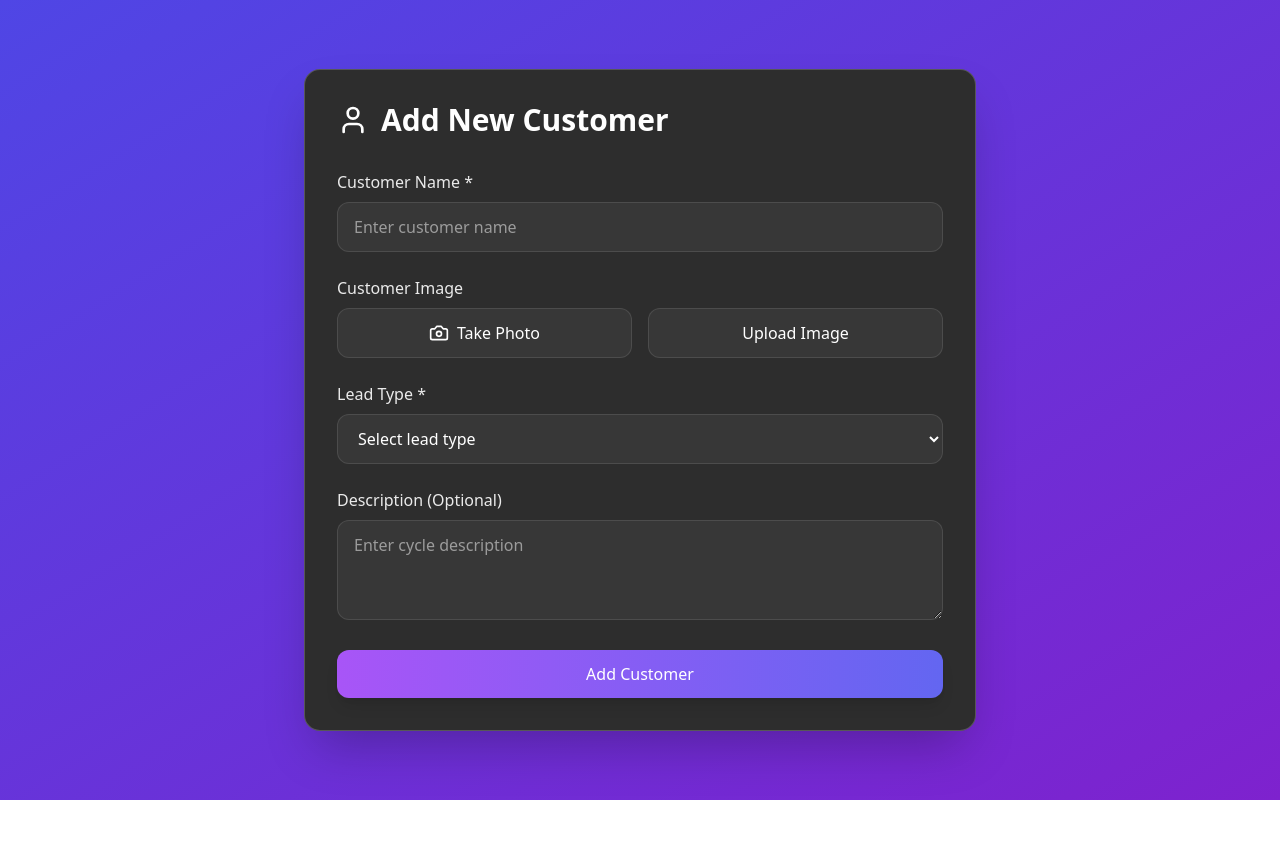
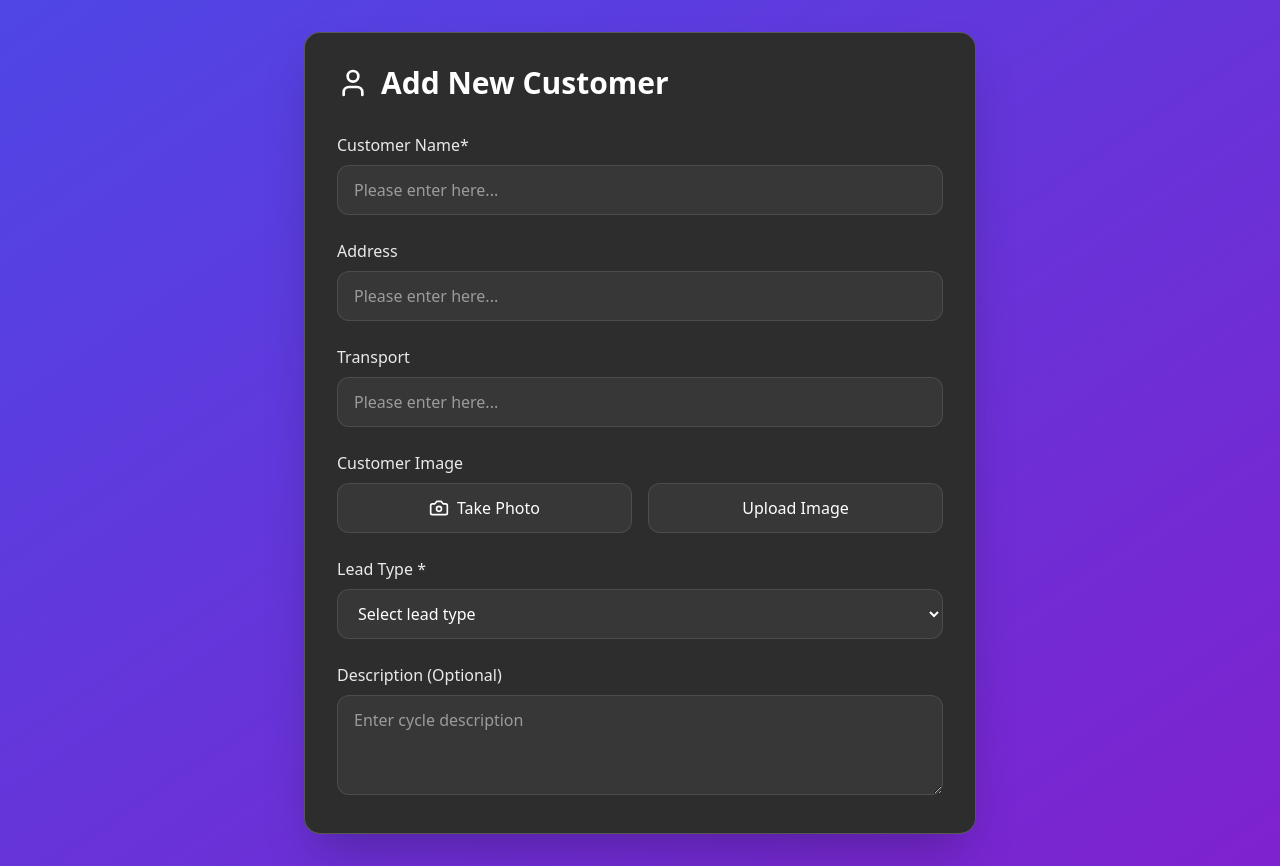
Before and after one commit to ashishume/cycle-exhibition, a React (Vite) app in the folder demo-cycle/: page /customer-form in a window 1280 px wide. Before the commit the page ends 800 px from the top, so only its background shows below. Built offline with nearby package versions, Linux system fonts and the light colour scheme.

Commit message:
feat: updates

```diff
--- /dev/null
+++ b/demo-cycle/src/Pages/Components/InputField.tsx
@@ -0,0 +1,43 @@
+import { AlertCircle } from "lucide-react";
+
+const InputField = ({
+  formData,
+  handleInputChange,
+  handleBlur,
+  touched,
+  errors,
+  label,
+  fieldKey,
+}: any) => {
+  return (
+    <div className="space-y-6">
+      <div className="space-y-2">
+        <label className="block text-white/90 font-medium">{label}</label>
+        <input
+          type="text"
+          name={fieldKey}
+          value={formData[fieldKey]}
+          onChange={handleInputChange}
+          onBlur={() => handleBlur(fieldKey)}
+          className={`w-full px-4 py-3 rounded-xl bg-white/5 border
+                ${
+                  touched[fieldKey] && errors[fieldKey]
+                    ? "border-red-400"
+                    : "border-white/10"
+                }
+                focus:border-white/30 focus:outline-none focus:ring-2 focus:ring-white/20
+                text-white placeholder-white/50 transition-all duration-300`}
+          placeholder={`Please enter here...`}
+        />
+        {touched[fieldKey] && errors[fieldKey] && (
+          <div className="flex items-center gap-1 text-red-400 text-sm">
+            <AlertCircle className="w-4 h-4" />
+            {errors[fieldKey]}
+          </div>
+        )}
+      </div>
+    </div>
+  );
+};
+
+export default InputField;
--- a/demo-cycle/src/Pages/CustomerForm.tsx
+++ b/demo-cycle/src/Pages/CustomerForm.tsx
@@ -1,67 +1,29 @@
 import React, { useState, useEffect } from "react";
 import { Camera, User, Calculator, AlertCircle } from "lucide-react";
+import { ICustomer, ICustomerFormErrors } from "../models/Customer";
+import InputField from "./Components/InputField";
 
-// Interfaces
-interface ICycle {
-  id: number;
-  brand: string;
-  bundleSize: number;
-  costPerCycle: number;
+interface CustomerFormProps {
+  onFormDataChange: (data: ICustomer) => void;
+  onValidationChange: (isValid: boolean) => void;
 }
-
-interface ICustomerFormData {
-  customerName: string;
-  selectedCycle: string;
-  bundleSize: number;
-  customerImage: string | null;
-  leadType: string;
-  description: string;
-}
-
-interface ICustomerFormErrors {
-  customerName?: string;
-  selectedCycle?: string;
-  leadType?: string;
-}
-
-interface ITouchedFields {
-  customerName?: boolean;
-  selectedCycle?: boolean;
-  leadType?: boolean;
-}
-
-interface IEstimate {
-  cyclesInBundle: number;
-  costPerCycle: number;
-  totalCost: number;
-}
-
-const CustomerForm = () => {
-  // Sample cycles data - in real app, this would come from your backend
-  const cycles: ICycle[] = [
-    { id: 1, brand: "Cycle1", bundleSize: 5, costPerCycle: 100 },
-    { id: 2, brand: "Cycle2", bundleSize: 6, costPerCycle: 150 },
-    { id: 3, brand: "Cycle3", bundleSize: 7, costPerCycle: 200 },
-  ];
-
+const CustomerForm: React.FC<CustomerFormProps> = ({
+  onFormDataChange,
+  onValidationChange,
+}) => {
   const leadTypes: string[] = ["Hot Lead", "Warm Lead", "Cold Lead"];
 
-  const [formData, setFormData] = useState<ICustomerFormData>({
+  const [formData, setFormData] = useState<ICustomer>({
     customerName: "",
-    selectedCycle: "",
-    bundleSize: 1,
     customerImage: null,
     leadType: "",
     description: "",
+    address: "",
+    transport: "",
   });
 
   const [errors, setErrors] = useState<ICustomerFormErrors>({});
-  const [touched, setTouched] = useState<ITouchedFields>({});
-  const [estimate, setEstimate] = useState<IEstimate>({
-    cyclesInBundle: 0,
-    costPerCycle: 0,
-    totalCost: 0,
-  });
+  const [touched, setTouched] = useState<ICustomer>({} as any);
 
   // Handle image capture
   const handleImageCapture = async (): Promise<void> => {
@@ -89,28 +51,8 @@ const CustomerForm = () => {
     }
   };
 
-  // Calculate estimate when cycle or bundle size changes
-  useEffect(() => {
-    if (formData.selectedCycle) {
-      const selectedCycleData = cycles.find(
-        (c) => c.id === parseInt(formData.selectedCycle)
-      );
-      if (selectedCycleData) {
-        const cyclesInBundle =
-          selectedCycleData.bundleSize * formData.bundleSize;
-        const totalCost = cyclesInBundle * selectedCycleData.costPerCycle;
-        setEstimate({
-          cyclesInBundle,
-          costPerCycle: selectedCycleData.costPerCycle,
-          totalCost,
-        });
-      }
-    }
-  }, [formData.selectedCycle, formData.bundleSize]);
-
-  // Validation
   const validate = (
-    fieldName: keyof ICustomerFormData,
+    fieldName: keyof ICustomer,
     value: string | number
   ): boolean => {
     const newErrors = { ...errors };
@@ -123,13 +65,6 @@ const CustomerForm = () => {
           delete newErrors.customerName;
         }
         break;
-      case "selectedCycle":
-        if (!value) {
-          newErrors.selectedCycle = "Please select a cycle";
-        } else {
-          delete newErrors.selectedCycle;
-        }
-        break;
       case "leadType":
         if (!value) {
           newErrors.leadType = "Please select lead type";
@@ -140,48 +75,54 @@ const CustomerForm = () => {
     }
 
     setErrors(newErrors);
-    return Object.keys(newErrors).length === 0;
+    const isValid = Object.keys(newErrors).length === 0;
+    onValidationChange(isValid);
+    return isValid;
   };
 
-  const handleBlur = (field: keyof ITouchedFields): void => {
+  const handleBlur = (field: keyof ICustomer): void => {
     setTouched((prev) => ({ ...prev, [field]: true }));
     validate(
-      field as keyof ICustomerFormData,
-      (formData as any)[field as keyof ICustomerFormData]
+      field as keyof ICustomer,
+      (formData as any)[field as keyof ICustomer]
     );
   };
 
   const handleInputChange = (
-    e: React.ChangeEvent<HTMLInputElement | HTMLSelectElement | HTMLTextAreaElement>
+    e: React.ChangeEvent<
+      HTMLInputElement | HTMLSelectElement | HTMLTextAreaElement
+    >
   ): void => {
     const { name, value } = e.target;
-    setFormData((prev) => ({ ...prev, [name]: value }));
-    if (touched[name as keyof ITouchedFields]) {
-      validate(name as keyof ICustomerFormData, value);
+    const newFormData = { ...formData, [name]: value };
+    setFormData(newFormData);
+    onFormDataChange(newFormData);
+
+    if (touched[name as keyof ICustomer]) {
+      validate(name as keyof ICustomer, value);
     }
   };
 
-  const handleSubmit = (e: React.FormEvent<HTMLFormElement>): void => {
-    e.preventDefault();
-    const touchedAll: ITouchedFields = {
-      customerName: true,
-      selectedCycle: true,
-      leadType: true,
-    };
-    setTouched(touchedAll);
+  // const handleSubmit = (e: React.FormEvent<HTMLFormElement>): void => {
+  //   e.preventDefault();
+  //   const touchedAll: ITouchedFields = {
+  //     customerName: true,
+  //     leadType: true,
+  //   };
+  //   setTouched(touchedAll);
 
-    const isValid = Object.keys(touchedAll).every((field) =>
-      validate(
-        field as keyof ICustomerFormData,
-        (formData as any)[field as keyof ICustomerFormData]
-      )
-    );
+  //   const isValid = Object.keys(touchedAll).every((field) =>
+  //     validate(
+  //       field as keyof ICustomer,
+  //       (formData as any)[field as keyof ICustomer]
+  //     )
+  //   );
 
-    if (isValid) {
-      console.log("Form submitted:", { ...formData, estimate });
-      // Handle form submission here
-    }
-  };
+  //   if (isValid) {
+  //     console.log("Form submitted:", { ...formData });
+  //     // Handle form submission here
+  //   }
+  // };
 
   return (
     <div className="min-h-screen bg-gradient-to-br from-indigo-600 to-purple-700 p-8 flex items-center justify-center">
@@ -192,88 +133,40 @@ const CustomerForm = () => {
           <h1 className="text-3xl font-bold text-white">Add New Customer</h1>
         </div>
 
-        <form onSubmit={handleSubmit} className="space-y-6">
+        {/* <form onSubmit={handleSubmit} className="space-y-6"> */}
+        <div className="space-y-6">
           {/* Customer Name */}
-          <div className="space-y-2">
-            <label className="block text-white/90 font-medium">
-              Customer Name *
-            </label>
-            <input
-              type="text"
-              name="customerName"
-              value={formData.customerName}
-              onChange={handleInputChange}
-              onBlur={() => handleBlur("customerName")}
-              className={`w-full px-4 py-3 rounded-xl bg-white/5 border
-                ${
-                  touched.customerName && errors.customerName
-                    ? "border-red-400"
-                    : "border-white/10"
-                }
-                focus:border-white/30 focus:outline-none focus:ring-2 focus:ring-white/20
-                text-white placeholder-white/50 transition-all duration-300`}
-              placeholder="Enter customer name"
-            />
-            {touched.customerName && errors.customerName && (
-              <div className="flex items-center gap-1 text-red-400 text-sm">
-                <AlertCircle className="w-4 h-4" />
-                {errors.customerName}
-              </div>
-            )}
-          </div>
+          <InputField
+            formData={formData}
+            handleInputChange={handleInputChange}
+            handleBlur={handleBlur}
+            touched={touched}
+            errors={errors}
+            label={"Customer Name*"}
+            fieldKey={"customerName"}
+          />
 
-          {/* Cycle Selection */}
-          {/* <div className="space-y-2">
-            <label className="block text-white/90 font-medium">
-              Select Cycle *
-            </label>
-            <select
-              name="selectedCycle"
-              value={formData.selectedCycle}
-              onChange={handleInputChange}
-              onBlur={() => handleBlur("selectedCycle")}
-              className={`w-full px-4 py-3 rounded-xl bg-white/5 border
-                ${
-                  touched.selectedCycle && errors.selectedCycle
-                    ? "border-red-400"
-                    : "border-white/10"
-                }
-                focus:border-white/30 focus:outline-none focus:ring-2 focus:ring-white/20
-                text-white transition-all duration-300`}
-            >
-              <option value="" className="bg-gray-800">
-                Select a cycle
-              </option>
-              {cycles.map((cycle) => (
-                <option key={cycle.id} value={cycle.id} className="bg-gray-800">
-                  {cycle.brand} ({cycle.bundleSize} cycles/bundle)
-                </option>
-              ))}
-            </select>
-            {touched.selectedCycle && errors.selectedCycle && (
-              <div className="flex items-center gap-1 text-red-400 text-sm">
-                <AlertCircle className="w-4 h-4" />
-                {errors.selectedCycle}
-              </div>
-            )}
-          </div> */}
+          {/* Address */}
+          <InputField
+            formData={formData}
+            handleInputChange={handleInputChange}
+            handleBlur={handleBlur}
+            touched={touched}
+            errors={errors}
+            label={"Address"}
+            fieldKey={"address"}
+          />
 
-          {/* Bundle Size */}
-          {/* <div className="space-y-2">
-            <label className="block text-white/90 font-medium">
-              Bundle Size
-            </label>
-            <input
-              type="number"
-              name="bundleSize"
-              value={formData.bundleSize}
-              onChange={handleInputChange}
-              min="1"
-              className="w-full px-4 py-3 rounded-xl bg-white/5 border border-white/10
-                       focus:border-white/30 focus:outline-none focus:ring-2 focus:ring-white/20
-                       text-white placeholder-white/50 transition-all duration-300"
-            />
-          </div> */}
+          {/* Transport */}
+          <InputField
+            formData={formData}
+            handleInputChange={handleInputChange}
+            handleBlur={handleBlur}
+            touched={touched}
+            errors={errors}
+            label={"Transport"}
+            fieldKey={"transport"}
+          />
 
           {/* Customer Image */}
           <div className="space-y-2">
@@ -358,8 +251,9 @@ const CustomerForm = () => {
               Description (Optional)
             </label>
             <textarea
+              name="description"
               value={formData.description}
-              onChange={(e) => handleInputChange(e)}
+              onChange={handleInputChange}
               className="w-full px-4 py-3 rounded-xl bg-white/5 border border-white/10
                        focus:border-white/30 focus:outline-none focus:ring-2 focus:ring-white/20
                        text-white placeholder-white/50 transition-all duration-300
@@ -368,25 +262,8 @@ const CustomerForm = () => {
             />
           </div>
 
-          {/* Estimate Display */}
-          {/* {formData.selectedCycle && (
-            <div className="p-4 rounded-xl bg-white/5 border border-white/10 space-y-2">
-              <div className="flex items-center gap-2 text-white/90 font-medium">
-                <Calculator className="w-5 h-5" />
-                Estimate
-              </div>
-              <div className="grid grid-cols-2 gap-4 text-white">
-                <div>Cycles in Bundle: {estimate.cyclesInBundle}</div>
-                <div>Cost per Cycle: ₹{estimate.costPerCycle}</div>
-                <div className="col-span-2 text-lg font-bold">
-                  Total Cost: ₹{estimate.totalCost}
-                </div>
-              </div>
-            </div>
-          )} */}
-
           {/* Submit Button */}
-          <button
+          {/* <button
             type="submit"
             className="w-full py-3 px-4 bg-gradient-to-r from-purple-500 to-indigo-500
                      hover:from-purple-600 hover:to-indigo-600
@@ -394,8 +271,9 @@ const CustomerForm = () => {
                      transition-all duration-300 transform hover:scale-[1.02]"
           >
             Add Customer
-          </button>
-        </form>
+          </button> */}
+          {/* </form> */}
+        </div>
       </div>
     </div>
   );
--- a/demo-cycle/src/Pages/CycleForm.tsx
+++ b/demo-cycle/src/Pages/CycleForm.tsx
@@ -12,6 +12,7 @@ const ProductForm: React.FC<{
     brand: "",
     imageLinks: [""],
     description: "",
+    // remarks: "", //TODO: add this
     // subtitle: "",
     category: "",
     variants: [
--- a/demo-cycle/src/Pages/Presentation.tsx
+++ b/demo-cycle/src/Pages/Presentation.tsx
@@ -13,8 +13,8 @@ import {
 import { BIKE_DATA } from "../constants/admin";
 import { IProduct, IVariant } from "../models/Product";
 import apiClient from "../api/axios";
-import GlassButton from "./Admin/Components/GlassButton";
-import GlassToggle from "./Admin/Components/GlassToggle";
+import GlassButton from "./Components/GlassButton";
+import GlassToggle from "./Components/GlassToggle";
 
 const BikePresentation = () => {
   const [currentBrandIndex, setCurrentBrandIndex] = useState(0);
--- a/demo-cycle/src/Routes.tsx
+++ b/demo-cycle/src/Routes.tsx
@@ -18,10 +18,18 @@ const RoutesComponent: React.FC = () => {
       <Routes>
         {/* Define your routes here */}
         <Route path="/" element={<CyclesList />} />
-        <Route path="/customer-form" element={<CustomerForm />} />
+        <Route
+          path="/customer-form"
+          element={
+            <CustomerForm
+              onFormDataChange={() => {}}
+              onValidationChange={() => {}}
+            />
+          }
+        />
         <Route
           path="/cycle-form"
-          element={<ProductForm mode="add" product={null} />}
+          element={<ProductForm mode="add" product={null} onClose={() => {}} />}
         />
         <Route path="/presentation" element={<BikePresentation />} />
         <Route path="/cart" element={<CartPage />} />
```
Also changed, not shown: demo-cycle/src/Pages/Cart.tsx (+86 -9 lines), demo-cycle/src/models/Customer.tsx (+12 -4 lines), demo-cycle/src/Pages/Components/GlassButton.tsx (renamed from demo-cycle/src/Pages/Admin/Components/GlassButton.tsx), demo-cycle/src/Pages/Components/GlassToggle.tsx (renamed from demo-cycle/src/Pages/Admin/Components/GlassToggle.tsx).
